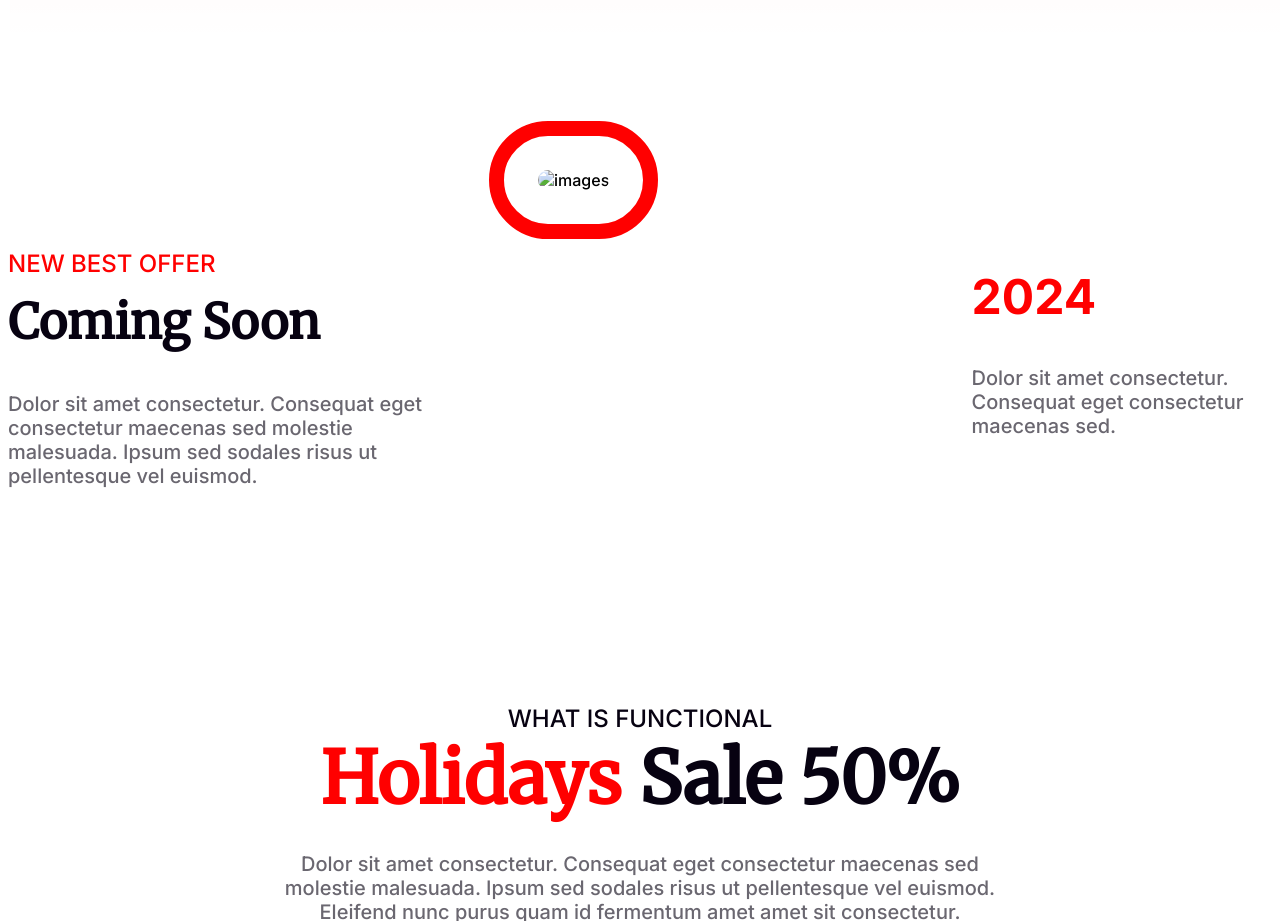
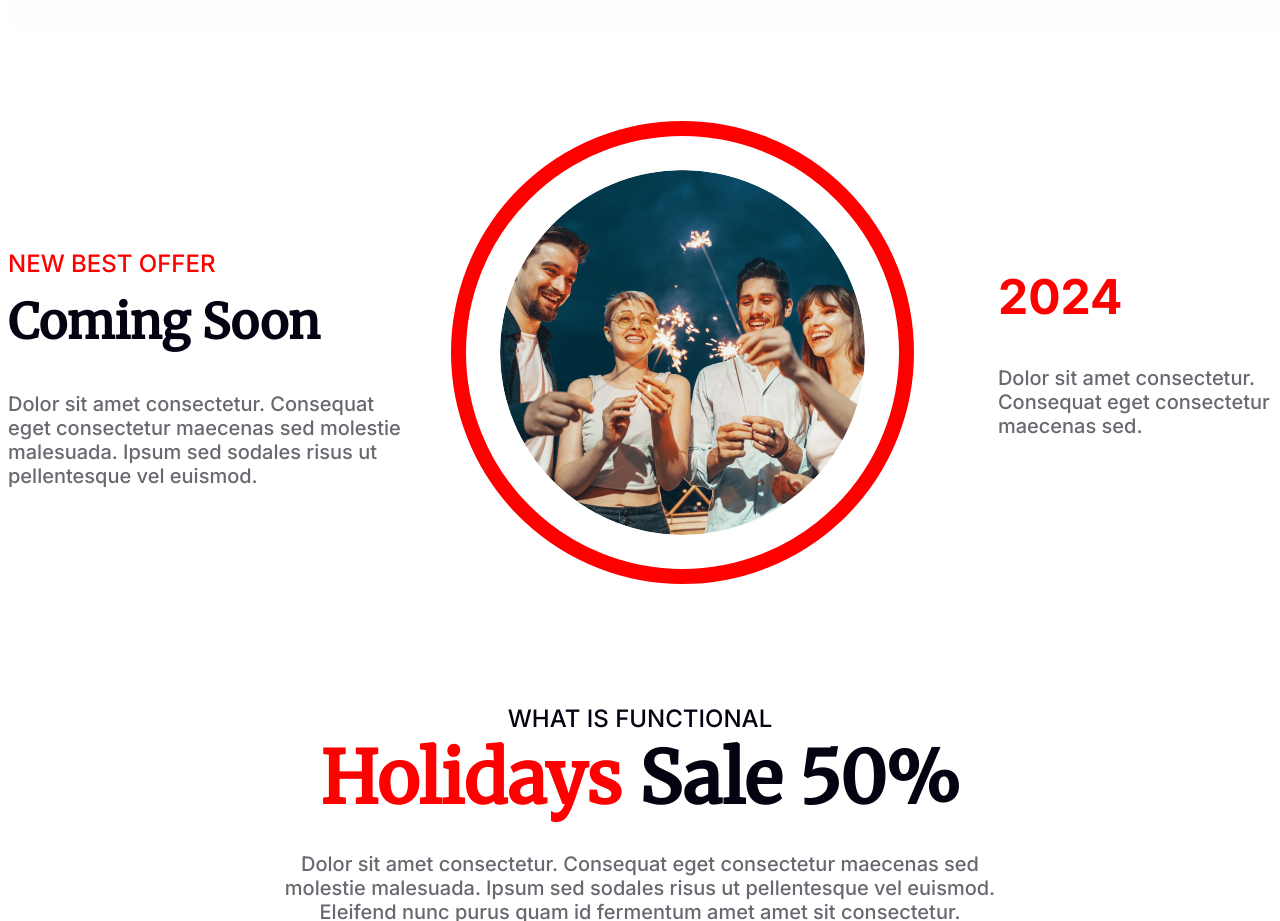
Before and after one commit to taiful-18/assignment, a plain HTML site: page index.html in a window 1280 px wide. Shown: the part 2780-3701 px from the top of the page. Drawn offline with Linux system fonts and the light colour scheme.

Commit message:
images add

```diff
--- a/index.html
+++ b/index.html
@@ -74,7 +74,7 @@
                     sodales risus ut pellentesque vel euismod. </p>
             </div>
             <div class="upcoming-images">
-                <img src="images/ellipse 1.png" alt="images">
+                <img src="images/coming-soon.png" alt="images">
             </div>
             <div class="upcoming-year">
                 <h1>2024</h1>
```
Also changed, not shown: images/coming-soon.png (added).
